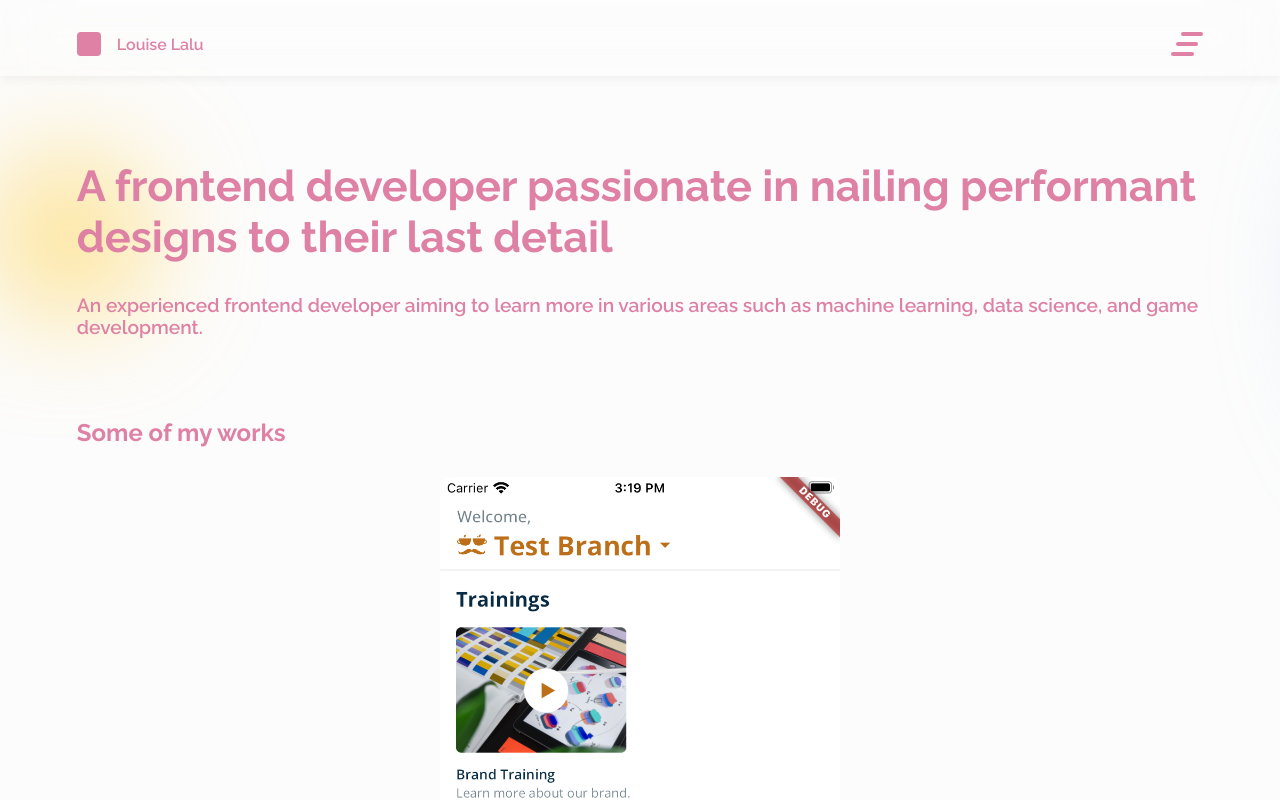
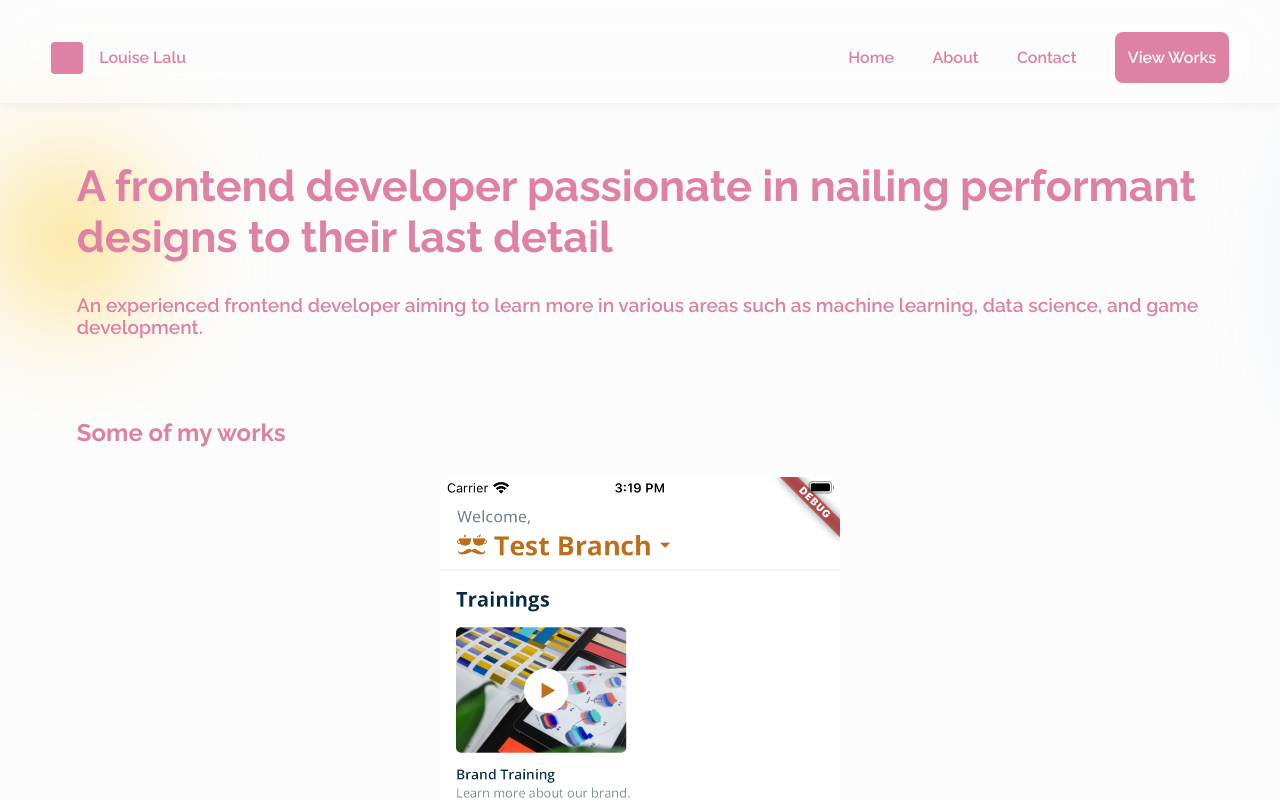
Before and after one commit to conraduouou/portfolio, a Vue app: page / in a window 1280 px wide. Shown: the top 800 px of the page. Built offline with nearby package versions, Linux system fonts and the light colour scheme.

Commit message:
make web version of header

```diff
--- a/src/views/assets/base.css
+++ b/src/views/assets/base.css
@@ -9,6 +9,7 @@
   --color-neutral-600: #8C8C8C;
   --color-yellow: #FFCC33;
   --color-primary: #de81a4;
+  --color-primary-600: #b24f74;
   --color-primary-700: #87294c;
   --color-secondary: #95bdef;
   --color-secondary-dark: #1b5eb1;
--- a/src/views/components/HeaderComponent.vue
+++ b/src/views/components/HeaderComponent.vue
@@ -75,7 +75,7 @@ header>div:nth-child(1) {
 .header-name {
   text-decoration: none;
   color: var(--color-primary);
-  font-size: 1em;
+  font-size: 0.75em;
   font-weight: 600;
 }
 
@@ -115,16 +115,14 @@ header>div:nth-child(1) {
   transform: translateY(-101%);
 }
 
-.header-items>* {
+.header-item {
   background-color: var(--color-primary);
   color: var(--color-background);
-}
-
-.header-item {
   padding: 20px 0;
   text-align: center;
   text-decoration: none;
   font-weight: 600;
+  font-size: 0.75em;
   width: 100%;
   border-bottom: 1.5px solid var(--color-background);
 }
@@ -141,6 +139,7 @@ header>div:nth-child(1) {
 }
 
 .button-container {
+  background-color: var(--color-primary);
   display: flex;
   justify-content: center;
   padding: 20px 0;
@@ -156,7 +155,7 @@ header>div:nth-child(1) {
   color: var(--color-primary);
   border-radius: 8px;
   transition: background-color 0.2s ease;
-  font-size: 16px;
+  font-size: 0.75em;
   font-weight: 600;
   cursor: pointer;
 }
@@ -165,22 +164,76 @@ header>div:nth-child(1) {
   background-color: var(--color-background-dark);
 }
 
-@media screen and (min-width: 420px) {
-  .header-logo {
-    background-color: var(--color-primary);
-    height: 24px;
-    width: 24px;
-    margin-right: 16px;
+@media screen and (min-width: 800px) {
+  header {
+    display: flex;
+    height: auto;
+    padding: 4vh 4vw 2.5vh 4vw;
+    width: 100%;
+    backdrop-filter: blur(2em);
+    -webkit-backdrop-filter: blur(2em);
+    box-shadow: 0 4px 8px 0 rgba(200, 200, 200, 0.2);
   }
 
-  h1 {
-    font-weight: 600;
-    font-size: 16px;
+  .header-name {
+    font-size: min(1em, 1.5vw);
+  }
+
+  header>div:nth-child(1) {
+    width: auto;
+    padding: 0;
+    backdrop-filter: none;
+    -webkit-backdrop-filter: none;
+    box-shadow: none;
+  }
+
+  .header-items-overlay {
+    margin-left: auto;
+    position: static;
+    height: auto;
+  }
+
+  .header-items {
+    display: flex;
+    flex-direction: row;
+    align-items: center;
+    gap: 3vw;
+    position: static;
+    width: auto;
+    transition: none;
+    transform: none;
   }
 
   .header-item {
-    font-size: 16px;
-    font-weight: 600;
+    font-size: min(1em, 1.5vw);
+    background-color: transparent;
+    color: var(--color-primary);
+    padding: 0;
+    width: auto;
+    border: unset;
+  }
+
+  .button-container {
+    background-color: transparent;
+    display: block;
+    padding: 0;
+    width: auto;
+    border: unset;
+  }
+
+  .header-button {
+    padding: 1em 0.8em;
+    font-size: min(1em, 1.5vw);
+    background-color: var(--color-primary);
+    color: var(--color-background);
+  }
+
+  .header-button:hover {
+    background-color: var(--color-primary-600);
+  }
+
+  .expand-button {
+    display: none;
   }
 }
 </style>
```
